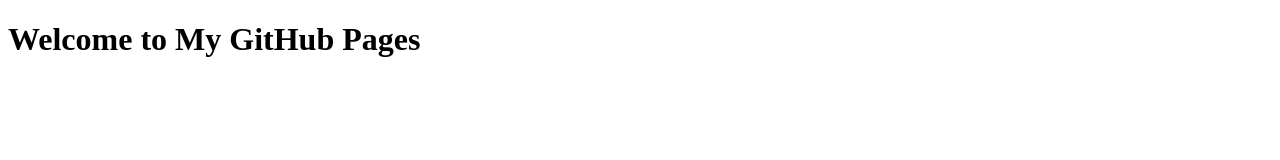
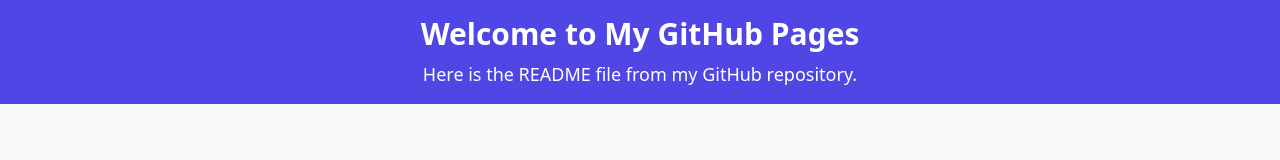
Before and after one commit to maty7253/maty7253.github.io, a plain HTML site: page index.html in a window 1280 px wide. Drawn offline with nearby package versions, Linux system fonts and the light colour scheme; no server answers.

Commit message:
Added TailwindCSS

```diff
--- a/index.html
+++ b/index.html
@@ -3,15 +3,27 @@
 <head>
   <meta charset="UTF-8">
   <meta name="viewport" content="width=device-width, initial-scale=1.0">
-  <title>maty7253</title>
+  <title>GitHub Pages with README</title>
   <script src="https://cdn.jsdelivr.net/npm/marked/marked.min.js"></script>
+  <!-- Tailwind CSS via CDN -->
+  <script src="https://cdn.tailwindcss.com"></script>
 </head>
-<body>
+<body class="bg-gray-50 text-gray-900">
 
-  <h1>Welcome to My GitHub Pages</h1>
+  <!-- Header Section -->
+  <header class="bg-indigo-600 text-white py-4">
+    <div class="max-w-5xl mx-auto text-center">
+      <h1 class="text-3xl font-semibold">Welcome to My GitHub Pages</h1>
+      <p class="mt-2 text-lg">Here is the README file from my GitHub repository.</p>
+    </div>
+  </header>
 
-  <!-- This is where the README.md content will be rendered -->
-  <div id="readme-content"></div>
+  <!-- Main Content Section -->
+  <main class="max-w-4xl mx-auto p-4">
+    <div id="readme-content" class="prose lg:prose-xl mx-auto">
+      <!-- The content from the README will be injected here -->
+    </div>
+  </main>
 
   <script>
     fetch('https://raw.githubusercontent.com/maty7253/maty7253/maty/README.md')
```
